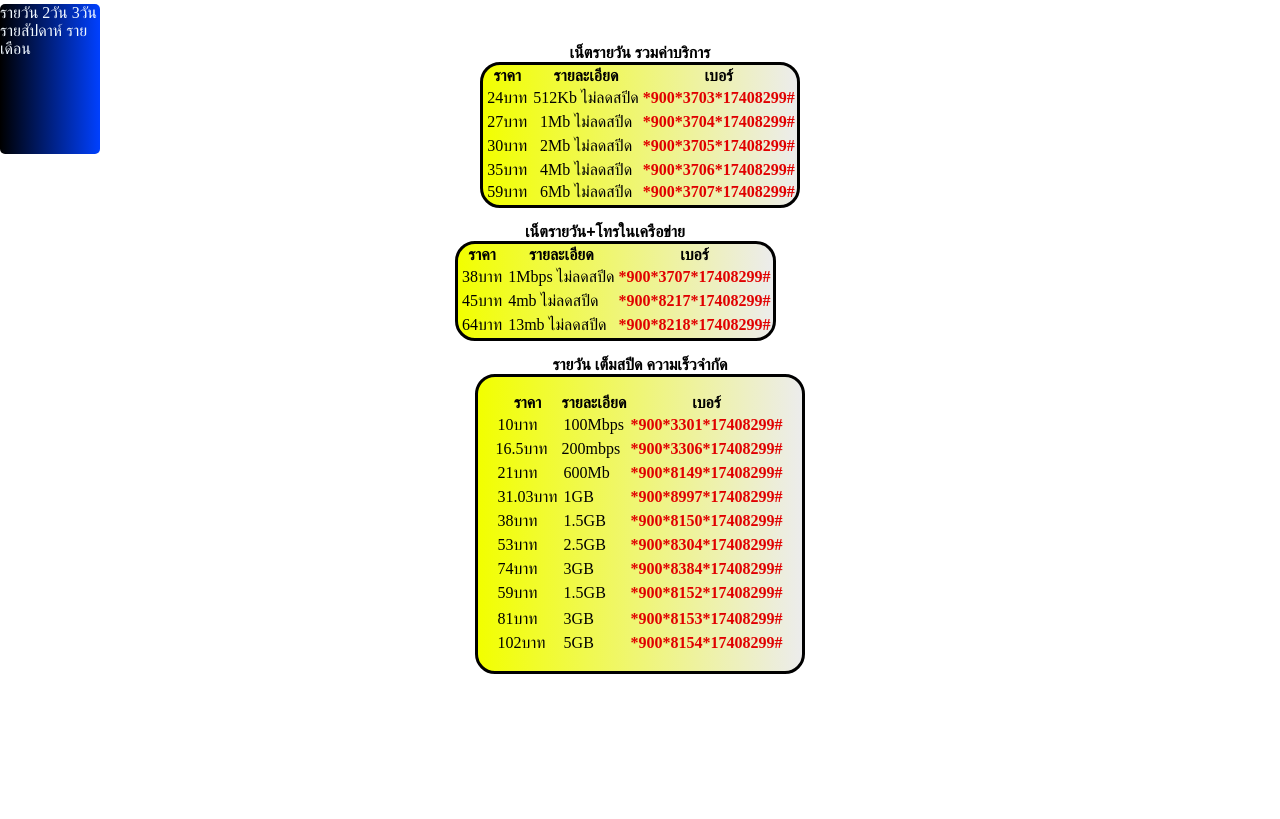
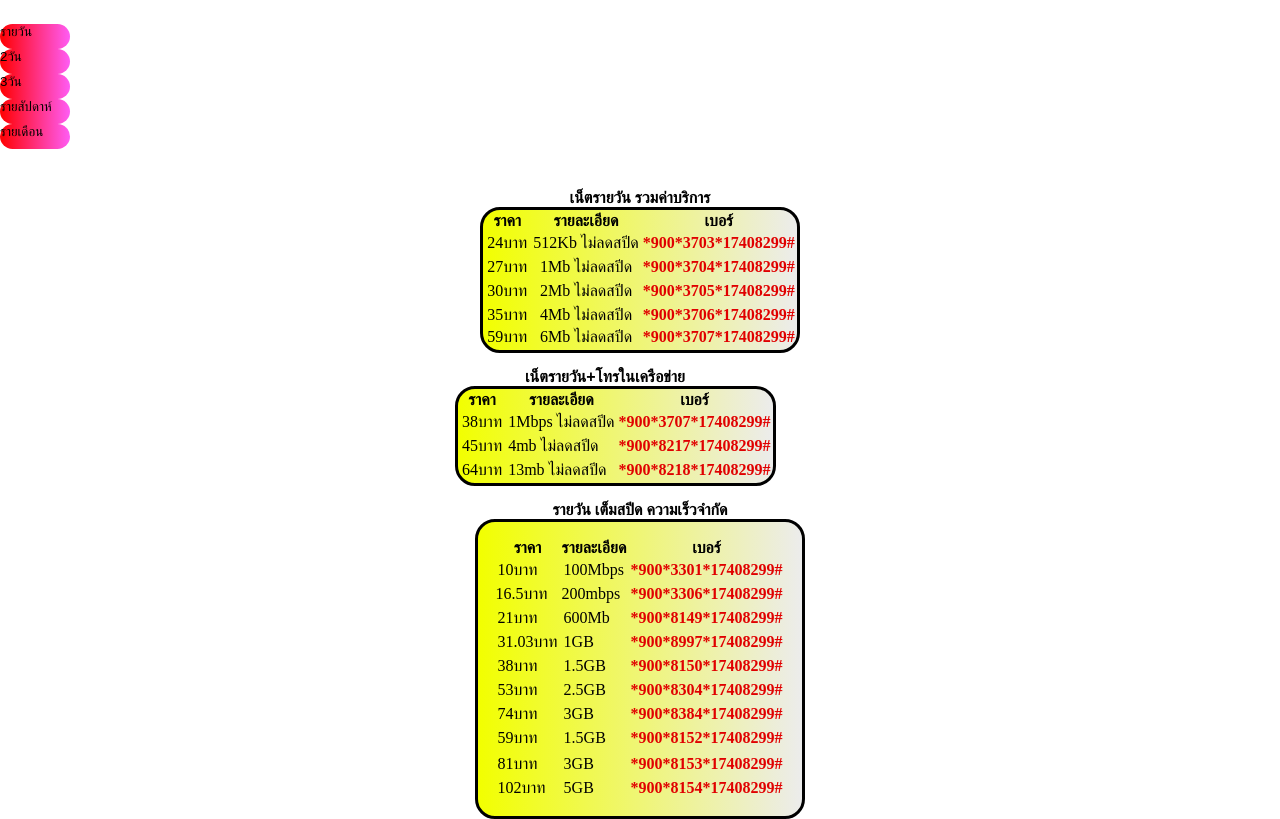
Before and after one commit to Camille061/my-what, a plain HTML site: page index.html in a window 1280 px wide. Shown: the part 125-944 px from the top of the page. Before the commit the page ends 800 px from the top, so only its background shows below. Drawn offline with Linux system fonts and the light colour scheme.

Commit message:
first commit

```diff
--- a/index.html
+++ b/index.html
@@ -26,23 +26,23 @@
     </div>
 </nav>
 
+<div class="day">
 
-<div class="left-list">
-    <ul>
-        <a style="text-decoration: none; color: aliceblue;" href="index.html">รายวัน</a>
-        <a style="text-decoration: none; color: aliceblue;" href="2day.html">2วัน</a>
-        <a style="text-decoration: none; color: aliceblue;" href="3day.html">3วัน</a>
-        <a style="text-decoration: none; color: aliceblue;" href="week.html">รายสัปดาห์</a>
-        <a style="text-decoration: none; color: aliceblue;" href="month.gtml">รายเดือน</a>
-    </ul>
+        <button class="btn1">รายวัน</button>
+        <button class="btn2">2วัน</button>
+        <button class="btn3">3วัน</button>
+        <button class="btn4">รายสัปดาห์</button>
+        <button class="btn5">รายเดือน</button>
+
 </div>
+
 
 
 <body>
 
     <main>
         <div class="list-item">
-            <div  class="head1">
+            <div class="head1">
                 <p>เน็ตรายวัน รวมค่าบริการ</p>
             </div>
             <table class="list-unlimited-speed">
@@ -112,7 +112,7 @@
         </div>
         <!-- เน็ตแบบเต็มสปีด -->
         <div>
-         <div  class="text-head2">
+            <div class="text-head2">
                 <p>รายวัน เต็มสปีด ความเร็วจำกัด</p>
             </div>
 
--- a/style.css
+++ b/style.css
@@ -183,7 +183,20 @@
     margin-left: 500px;
     background: linear-gradient(to right, #f2ff00, #ececec);
     border-radius: 20px;
+}
 
+.day {
+text-align: center;
+margin-top: 20px;
+}
+
+.btn1, .btn2, .btn3, .btn4, .btn5 {
+    border: none;
+    border-radius: 35px;
+    background: linear-gradient(to right, #ff0000, #ff5cf4);
+ width: 70px;
+ height: 25px;
+ display: flex;
 }
 
  /* git init
```
Lines whose indentation alone changed are shown as unchanged.
